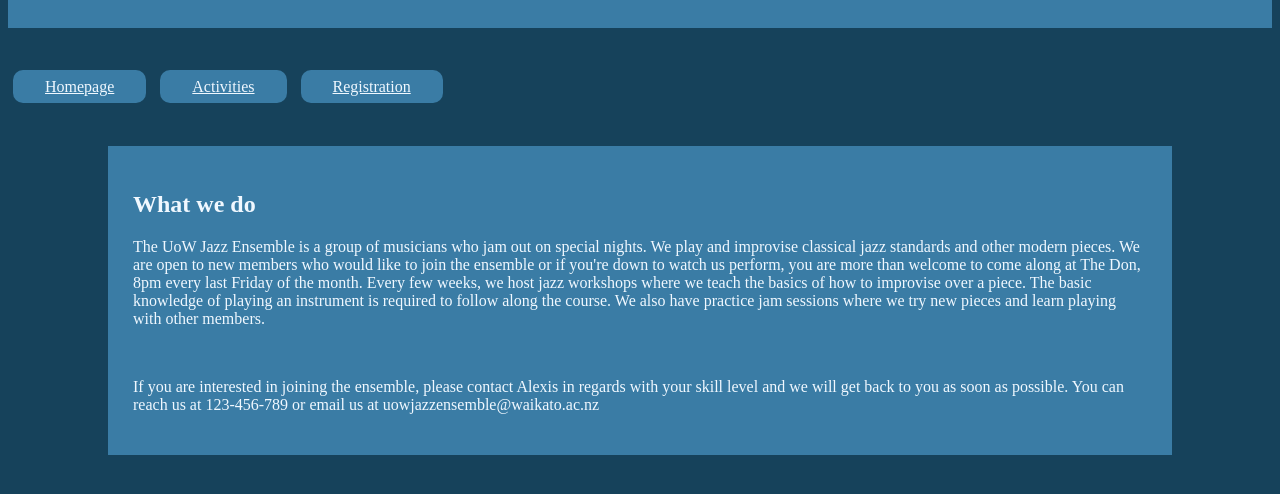
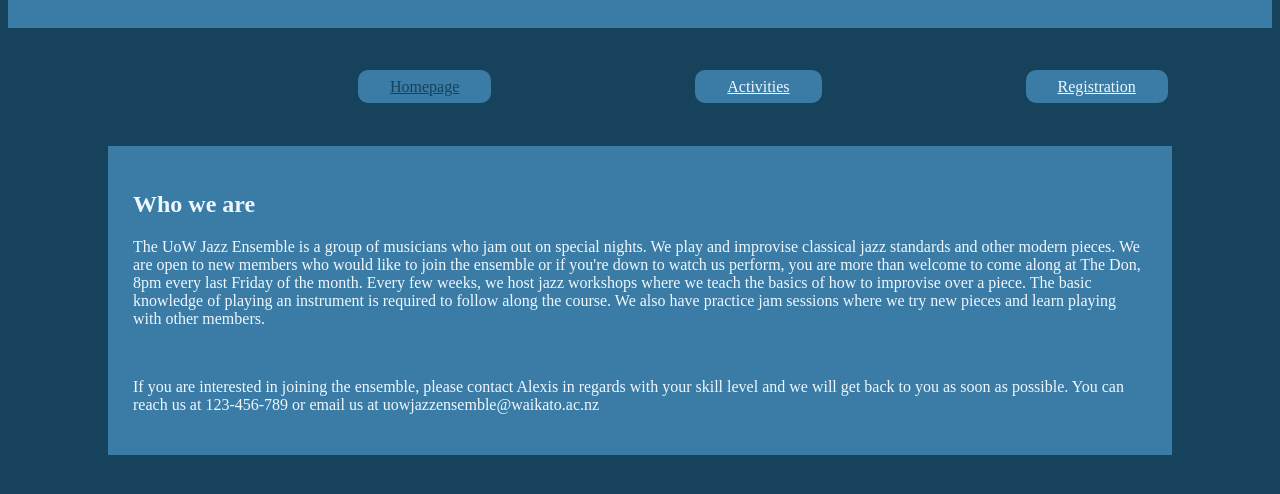
Before and after one commit to kesauce/COMPX225_Assignment1, a plain HTML site: page index.html in a window 1280 px wide. Shown: the part 130-624 px from the top of the page. Drawn offline with Linux system fonts and the light colour scheme.

Commit message:
Started adding to the activities page. Just used the same layout as the homepage for consistency.

```diff
--- a/index.html
+++ b/index.html
@@ -13,12 +13,12 @@
         <h1 id="title">Jazz Ensemble</h1>
     </div>
     <div class="navbar">
-        <a href="index.html" id="link">Homepage</a>
-        <a href="activities.html" id="link">Activities</a>
-        <a href="registeration.html" id="link">Registration</a>
+        <a href="index.html" id="link_active">Homepage</a>
+        <a href="activities.html" id="link_inactive">Activities</a>
+        <a href="registeration.html" id="link_inactive">Registration</a>
     </div>
     <div class="container">
-        <h2>What we do</h2>
+        <h2>Who we are</h2>
         <p>The UoW Jazz Ensemble is a group of musicians who jam out on special nights. We play and improvise classical jazz standards and other modern pieces. We are open to new members who would like to join the ensemble or if you're down to watch us perform, you are more than welcome to come along at The Don, 8pm every last Friday of the month. Every few weeks, we host jazz workshops where we teach the basics of how to improvise over a piece. The basic knowledge of playing an instrument is required to follow along the course. We also have practice jam sessions where we try new pieces and learn playing with other members.</p>
         <br>
         <p>If you are interested in joining the ensemble, please contact Alexis in regards with your skill level and we will get back to you as soon as possible. You can reach us at 123-456-789 or email us at uowjazzensemble@waikato.ac.nz</p>
--- a/style.css
+++ b/style.css
@@ -19,6 +19,10 @@ body{
     margin-bottom: 50px;
 }
 
+.navbar{
+    margin: 10px 0px 10px 250px;
+}
+
 #title{
     color: aliceblue;
     margin: 20px 5px 5px 5px;
@@ -32,11 +36,20 @@ body{
     float: left;
 }
 
-#link{
+#link_inactive{
     padding: 8px 32px;
-    margin: 5px;
+    margin: 5px 100px;
     background-color: #3A7CA5;
     cursor: pointer;
     color: aliceblue;
     border-radius:  10px;
 }
+
+#link_active{
+    padding: 8px 32px;
+    margin: 5px 100px;
+    background-color: #3A7CA5;
+    cursor: pointer;
+    color: #16425B;
+    border-radius:  10px;
+}
```
Also changed, not shown: activities.html (+37 -0 lines).
